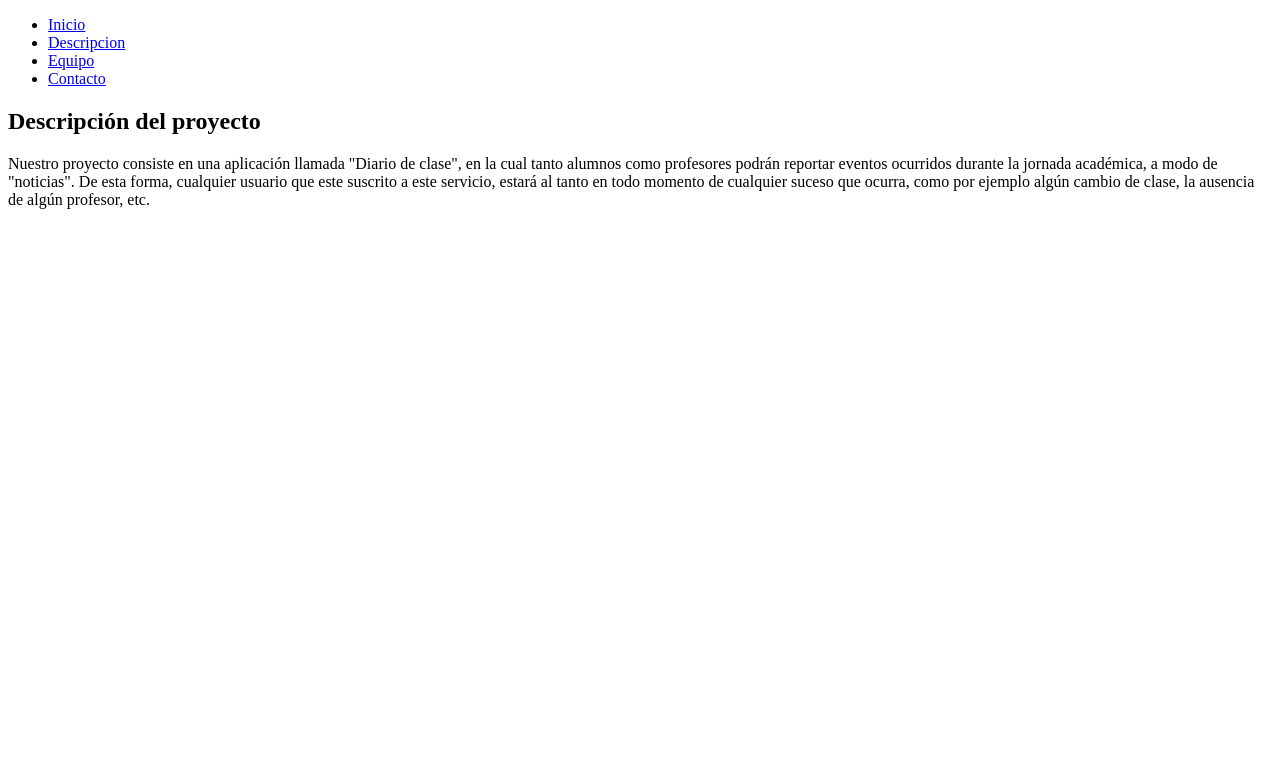
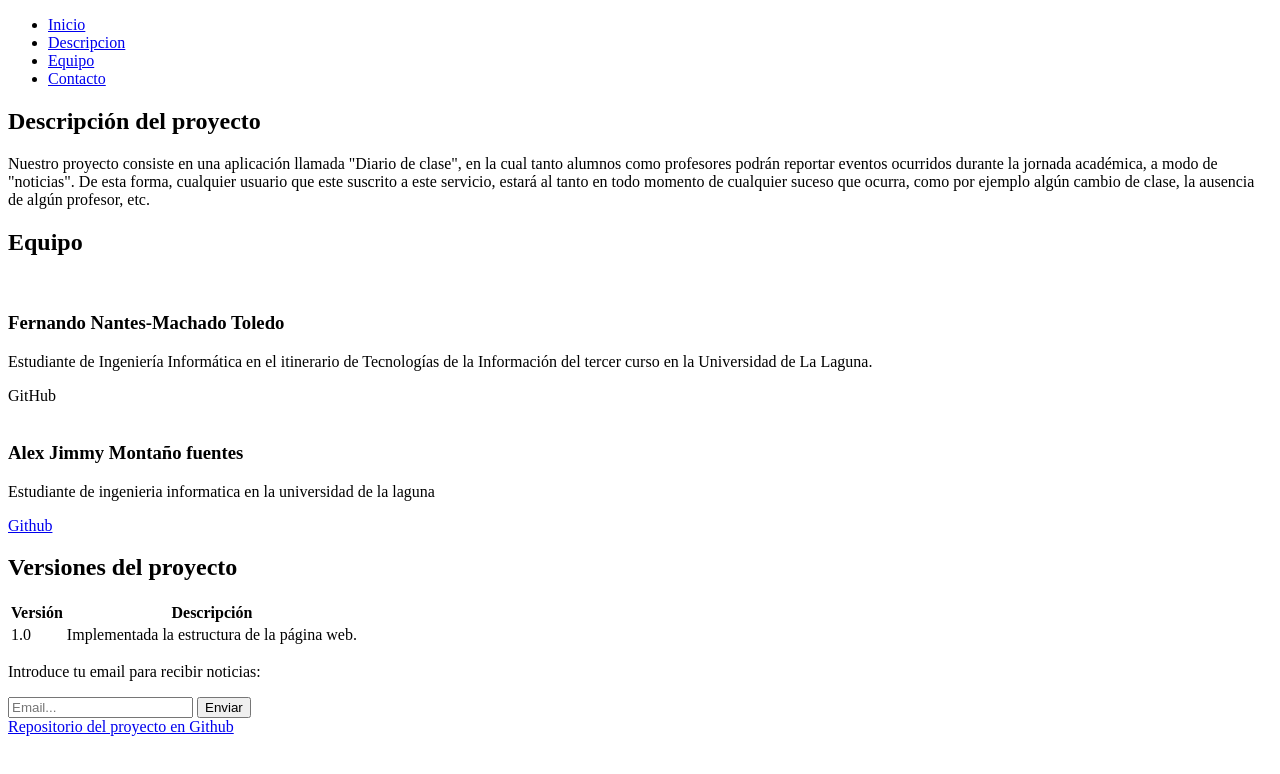
Before and after one commit to DiDream/diario-clases-app, a plain HTML site: page index.html in a window 1280 px wide. Drawn offline with Linux system fonts and the light colour scheme.

Commit message:
Página web finalizada

```diff
--- a/index.html
+++ b/index.html
@@ -20,6 +20,61 @@
   		<h2>Descripción del proyecto</h2>
   		<p>Nuestro proyecto consiste en una aplicación llamada "Diario de clase", en la cual tanto alumnos como profesores podrán reportar eventos ocurridos durante la jornada académica, a modo de "noticias". De esta forma, cualquier usuario que este suscrito a este servicio, estará al tanto en todo momento de cualquier suceso que ocurra, como por ejemplo algún cambio de clase, la ausencia de algún profesor, etc.
   	</section>
+  	<section id="equipo">
+  	  <header><h1>Equipo</h1></header>
+  	  <article id="Fernando">
+
+  	    <section>
+  	      <img src=""></img>
+  	      <h3 class="name-member">Fernando Nantes-Machado Toledo</h3>
+  	      <p class="biography-member">
+  	        Estudiante de Ingeniería Informática en el itinerario de Tecnologías de la Información del tercer curso en la Universidad de La Laguna.
+  	      </p>
+  	      <div class="social-member">
+  	        <a src="https://github.com/alu100897975">GitHub</a>
+  	      </div>
+
+  	    </section>
+  	  </article>
+
+
+  	  <article id="Jimmy">
+  	    <img src=""></img>
+  	    <h3 class="name-member"> Alex Jimmy Montaño fuentes</h3>
+  	    <p class="biography-member">
+  	      Estudiante de ingenieria informatica en la universidad de la laguna
+  	    </p>
+
+  	    <div class="social-member">
+  	      <a href="https://github.com/DiDream">Github</a>
+  	    </div>
+  	  </article>
+
+  	</section>
+
+  	<section id="versiones">
+  	  <h2>Versiones del proyecto</h2>
+  	  <table>
+  	   <tr>
+  	     <th>Versión</th>
+  	     <th>Descripción</th>
+  	   </tr>
+  	   <tr>
+  	     <td>1.0</td>
+  	     <td>Implementada la estructura de la página web.</td>
+  	   </tr>
+  	  </table>
+  	</section>
+  	<section id=contacto>
+  	  <p>Introduce tu email para recibir noticias: </p>
+  	  <form action="#" method="post">
+  	    <input type="text" name="email" placeholder="Email...">
+  	    <input type="submit" value="Enviar">
+  	  </form>
+  	</section>
+  	<footer>
+  	  <a href="https://github.com/DiDream/diario-clases-html">Repositorio del proyecto en Github</a>
+  	</footer>
 
   </body>
 </html>
```
Also changed, not shown: img/fernando.jpg (added).
